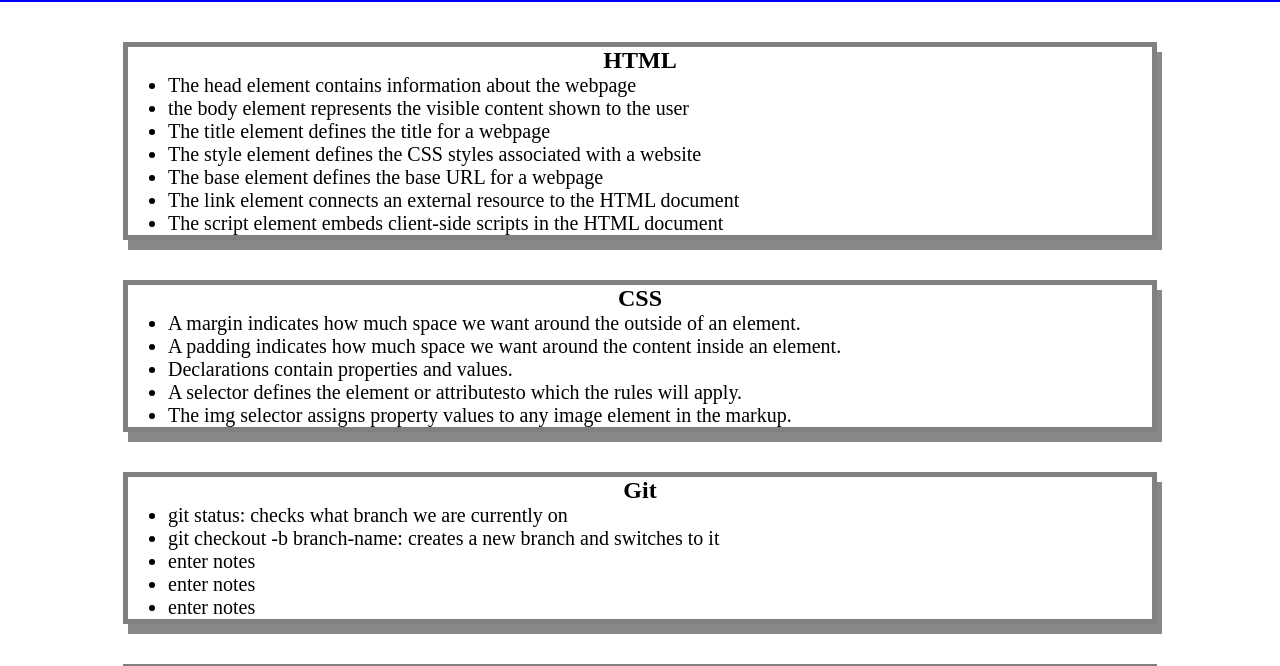
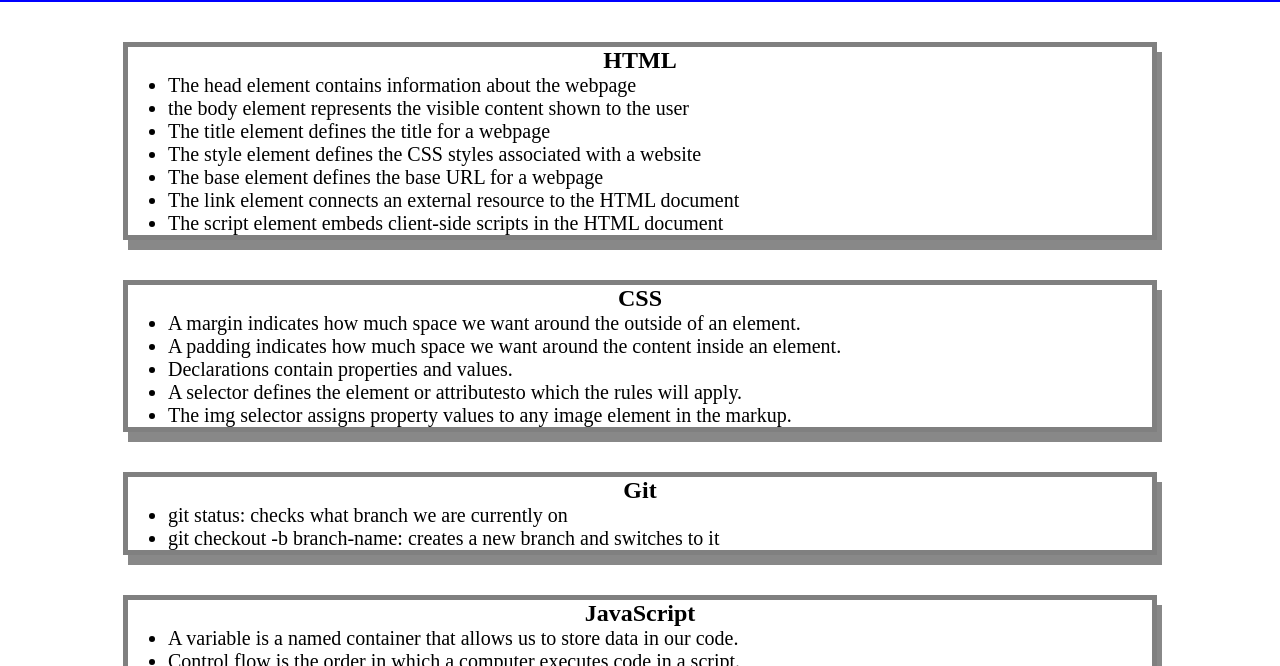
Before and after one commit to amberlawrence/prework-study-guide, a plain HTML site: page index.html in a window 1280 px wide. Shown: the part 118-784 px from the top of the page. Drawn offline with Linux system fonts and the light colour scheme.

Commit message:
changed notes

```diff
--- a/index.html
+++ b/index.html
@@ -45,9 +45,6 @@
      <ul>
        <li>git status: checks what branch we are currently on</li>
        <li>git checkout -b branch-name: creates a new branch and switches to it</li>
-       <li>enter notes</li>
-       <li>enter notes</li>
-       <li>enter notes</li>
      </ul>
    </section>
 
```
